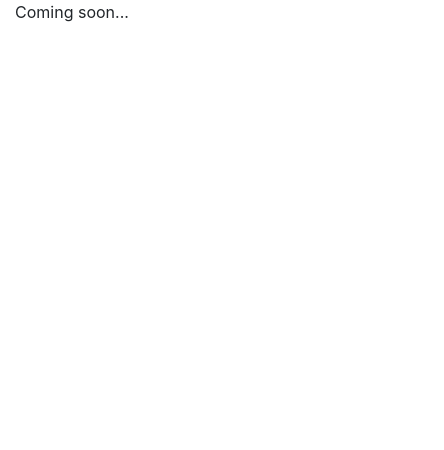
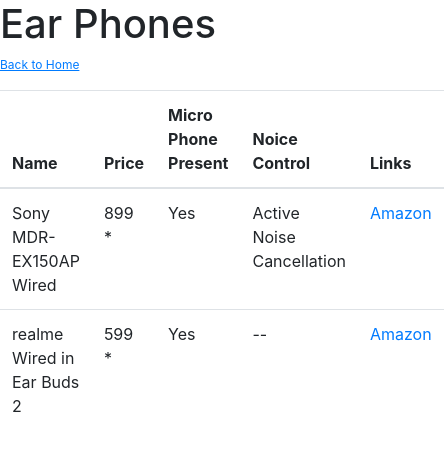
Before and after one commit to vibrant-dev/products101, a Nuxt app: page /earphones in a window 390 px wide. Shown: the top 450 px of the page, 444 px wide, since content can reach past the window. Built offline with nearby package versions, Linux system fonts and the light colour scheme.

Commit message:
feat: added earphones

```diff
--- a/pages/earphones.vue
+++ b/pages/earphones.vue
@@ -1,9 +1,93 @@
 <template>
   <div class="container">
-    <p>Coming soon...</p>
+    <div class="row">
+      <h1>Ear Phones</h1>
+    </div>
+    <div class="row">
+      <BackToHome />
+    </div>
+    <div class="row">
+      <table class="table">
+        <thead>
+          <tr>
+            <th>Name</th>
+            <th>Price</th>
+            <th>Micro Phone Present</th>
+            <th>Noice Control</th>
+            <th>Links</th>
+          </tr>
+        </thead>
+        <tbody>
+          <tr v-for="(product, index) in products" :key="index">
+            <td v-for="(key, keyIndex) in Object.keys(product)" :key="keyIndex">
+              <!-- <template v-if="key === 'title'">
+              <a :href="products.links[0].url" target="_blank">
+                {{ products[key] }}
+              </a>
+            </template> -->
+              <template v-if="key === 'links'">
+                <a
+                  v-for="(link, linkIndex) of product[key]"
+                  :key="linkIndex"
+                  :href="link.url"
+                  target="_blank"
+                >
+                  {{ link.name }}
+                </a>
+              </template>
+              <template v-else>
+                {{ product[key] }}
+              </template>
+            </td>
+          </tr>
+        </tbody>
+      </table>
+    </div>
   </div>
 </template>
 
 <script>
-export default {}
+export default {
+  head: {
+    title: "Best ear phones in price ranges | Products101",
+    meta: [
+      {
+        hid: "description",
+        name: "description",
+        content:
+          "Best and affordable phones in different price ranges for India.",
+      },
+    ],
+  },
+  data() {
+    return {
+      products: [
+        {
+          title: "Sony MDR-EX150AP Wired",
+          price: "899 *",
+          micro_phone: "Yes",
+          noice_control: "Active Noise Cancellation",
+          links: [
+            {
+              name: "Amazon",
+              url: "https://amzn.to/3pjn6EZ",
+            },
+          ],
+        },
+        {
+          title: "realme Wired in Ear Buds 2",
+          price: "599 *",
+          micro_phone: "Yes",
+          noice_control: "--",
+          links: [
+            {
+              name: "Amazon",
+              url: "https://amzn.to/3jjgrH0",
+            },
+          ],
+        },
+      ],
+    };
+  },
+};
 </script>
```
